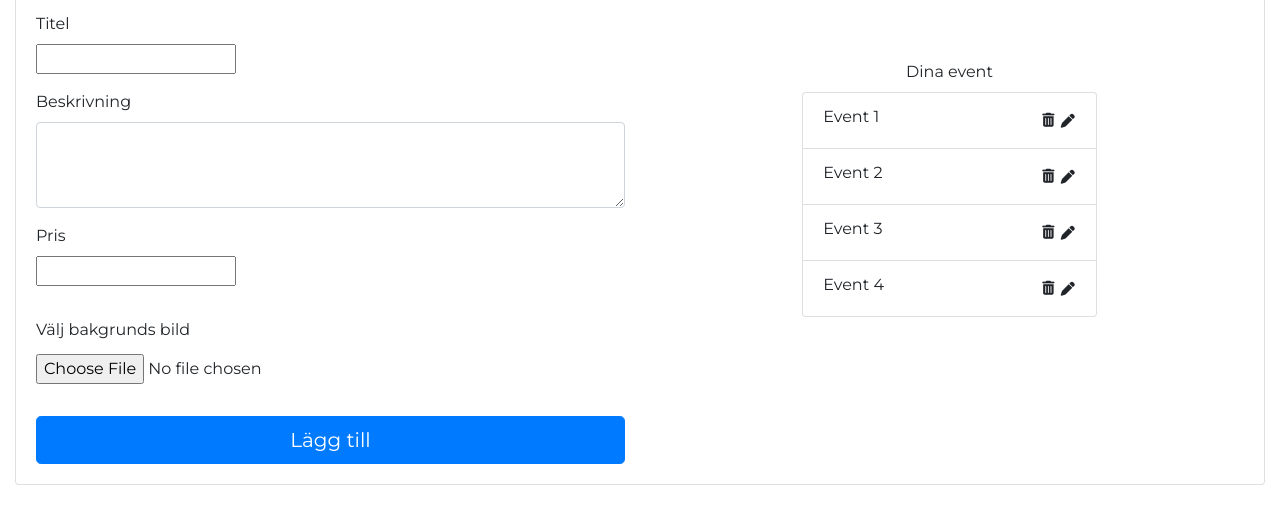
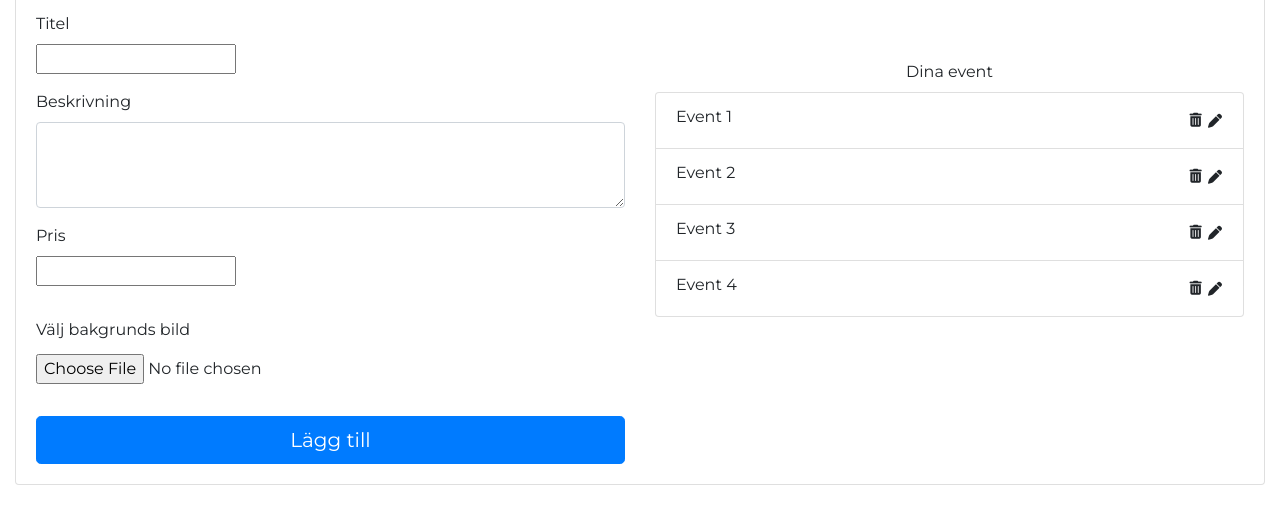
Before and after one commit to RobIsr/DiningClubDemo, a plain HTML site: page dashboard.html in a window 1280 px wide. Shown: the part 731-1245 px from the top of the page. Drawn offline with nearby package versions, Linux system fonts and the light colour scheme.

Commit message:
Update dashboard.html

```diff
--- a/dashboard.html
+++ b/dashboard.html
@@ -119,7 +119,7 @@
             </div>
             <div class="col-md-6 text-center mt-5">
               <label for="your-events">Dina event</label>
-              <ul class="list-group w-50 ml-auto mr-auto text-left">
+              <ul class="list-group w-80 ml-auto mr-auto text-left">
                 <li class="list-group-item">Event 1
                   <div class="event-list-button-group float-right">
                     <button type="button" id="event-delete-button" class="btn btn-default btn-sm pl-0 pr-0">
```
